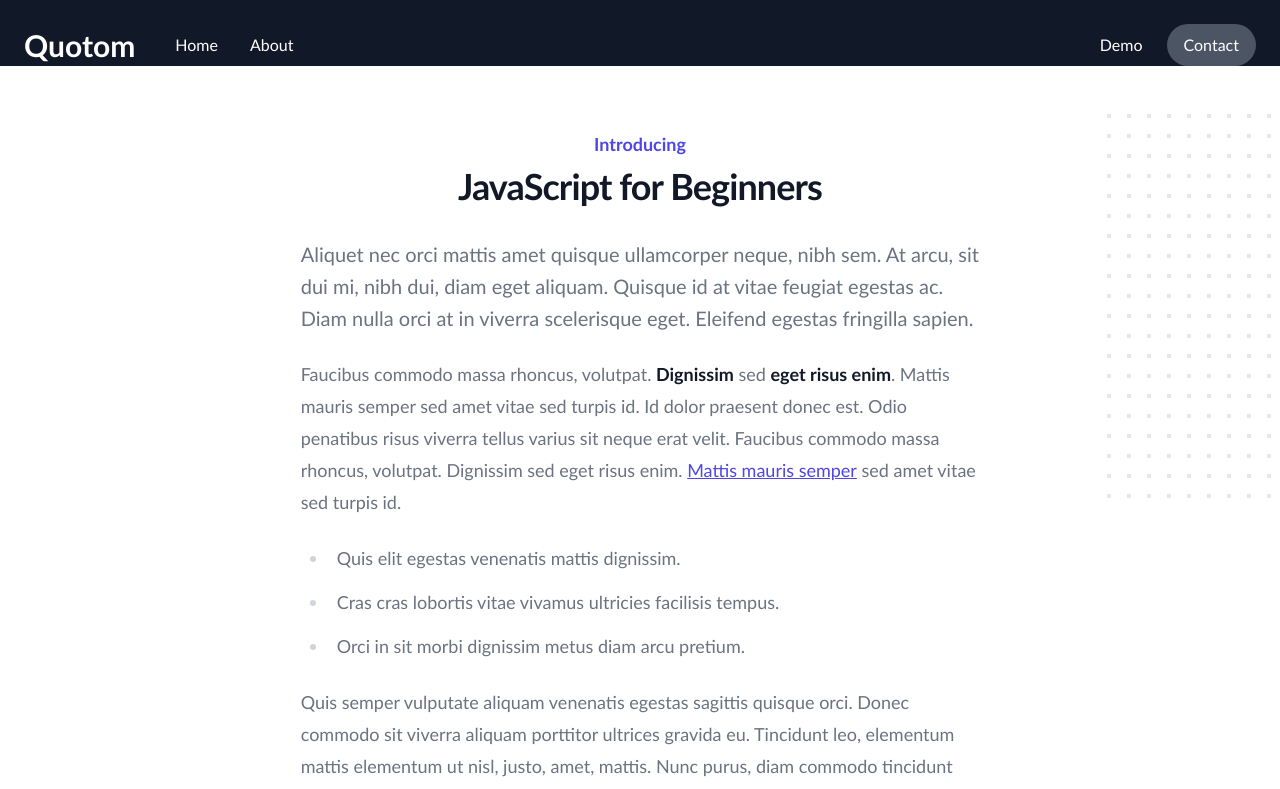
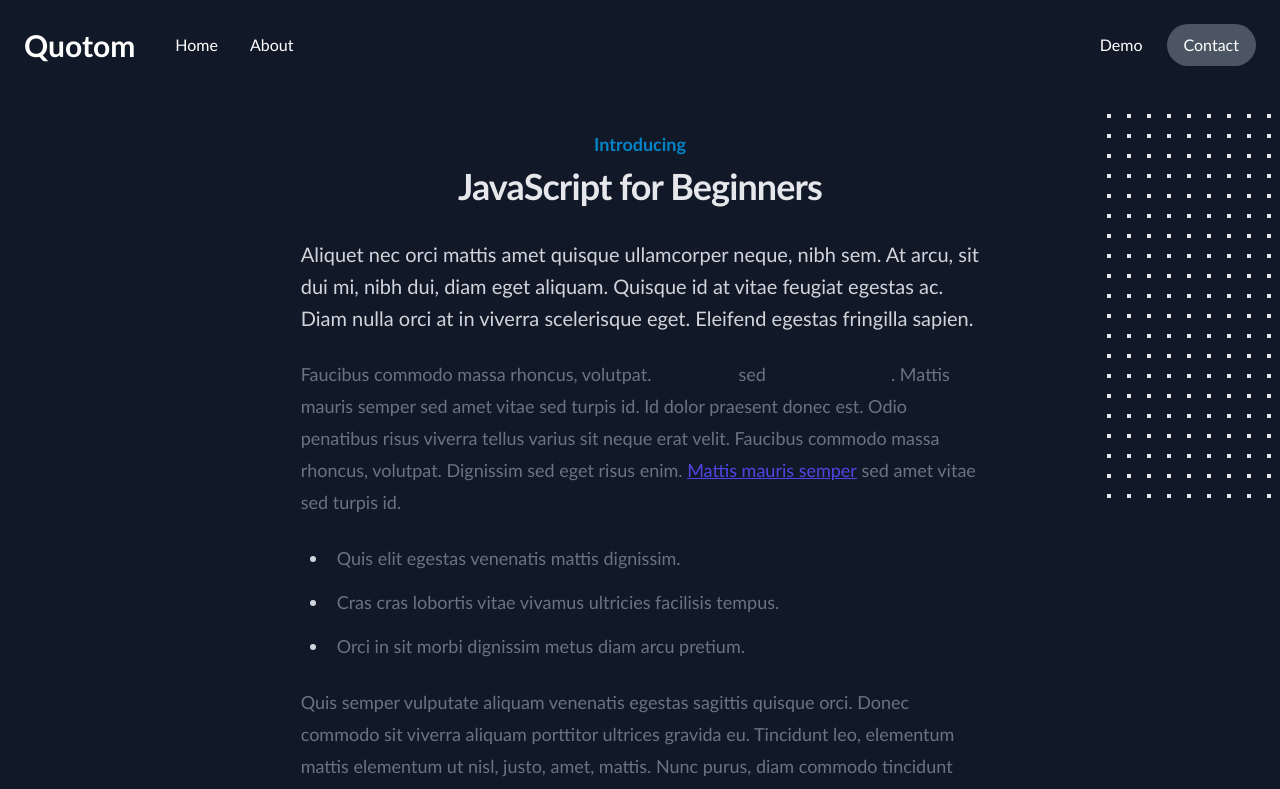
Before and after one commit to tpcav/quotom-demo, a Next.js app: page /about in a window 1280 px wide. Shown: the top 789 px of the page. Built offline with nearby package versions, Linux system fonts and the light colour scheme.

Commit message:
about page color changes

```diff
--- a/pages/about.tsx
+++ b/pages/about.tsx
@@ -13,7 +13,7 @@
 
       <Nav/>
 
-      <div className="relative overflow-hidden bg-white py-16">
+      <div className="relative overflow-hidden bg-gray-900 py-16">
         <div className="hidden lg:absolute lg:inset-y-0 lg:block lg:h-full lg:w-full lg:[overflow-anchor:none]">
           <div className="relative mx-auto h-full max-w-prose text-lg" aria-hidden="true">
             <svg
@@ -84,12 +84,12 @@
         <div className="relative px-4 sm:px-6 lg:px-8">
           <div className="mx-auto max-w-prose text-lg">
             <h1>
-              <span className="block text-center text-lg font-semibold text-indigo-600">Introducing</span>
-              <span className="mt-2 block text-center text-3xl font-bold leading-8 tracking-tight text-gray-900 sm:text-4xl">
+              <span className="block text-center text-lg font-semibold text-sky-600">Introducing</span>
+              <span className="mt-2 block text-center text-3xl font-bold leading-8 tracking-tight text-gray-200 sm:text-4xl">
                 JavaScript for Beginners
               </span>
             </h1>
-            <p className="mt-8 text-xl leading-8 text-gray-500">
+            <p className="mt-8 text-xl leading-8 text-gray-300">
               Aliquet nec orci mattis amet quisque ullamcorper neque, nibh sem. At arcu, sit dui mi, nibh dui, diam eget
               aliquam. Quisque id at vitae feugiat egestas ac. Diam nulla orci at in viverra scelerisque eget. Eleifend
               egestas fringilla sapien.
--- a/pages/index.tsx
+++ b/pages/index.tsx
@@ -43,7 +43,7 @@
                           <a
                             type="submit"
                             href="demo"
-                            className="lg:w-48 rounded-full bg-sky-600 py-3 px-10 font-medium text-white text-center shadow hover:bg-teal-500 focus:outline-none focus:ring-2 focus:ring-black focus:ring-offset-2 focus:ring-offset-gray-900"
+                            className="lg:w-48 rounded-full bg-sky-600 py-3 px-10 font-medium text-white text-center shadow hover:bg-sky-400 focus:outline-none focus:ring-2 focus:ring-black focus:ring-offset-2 focus:ring-offset-gray-900"
                           >
                             Demo
                           </a>
```
